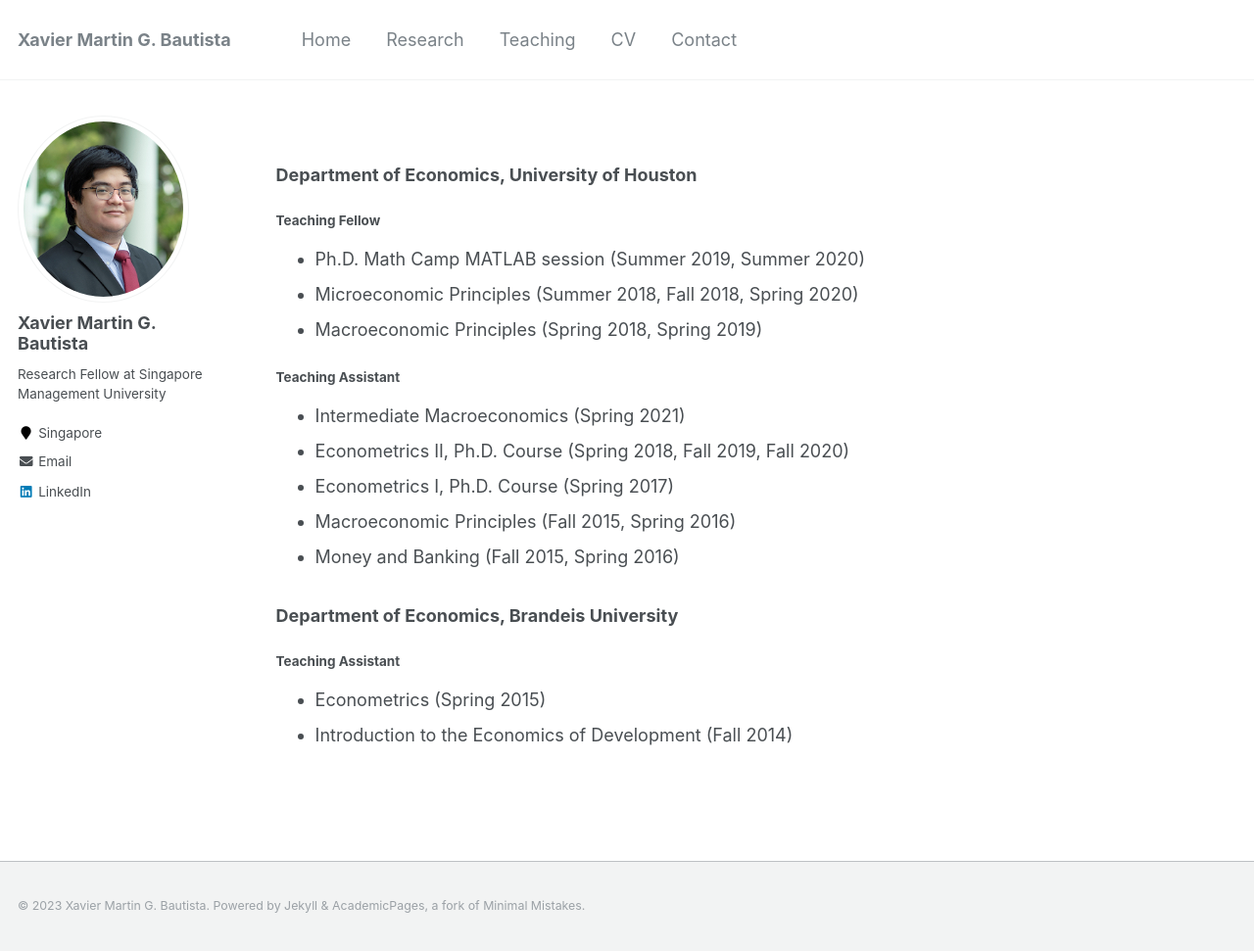
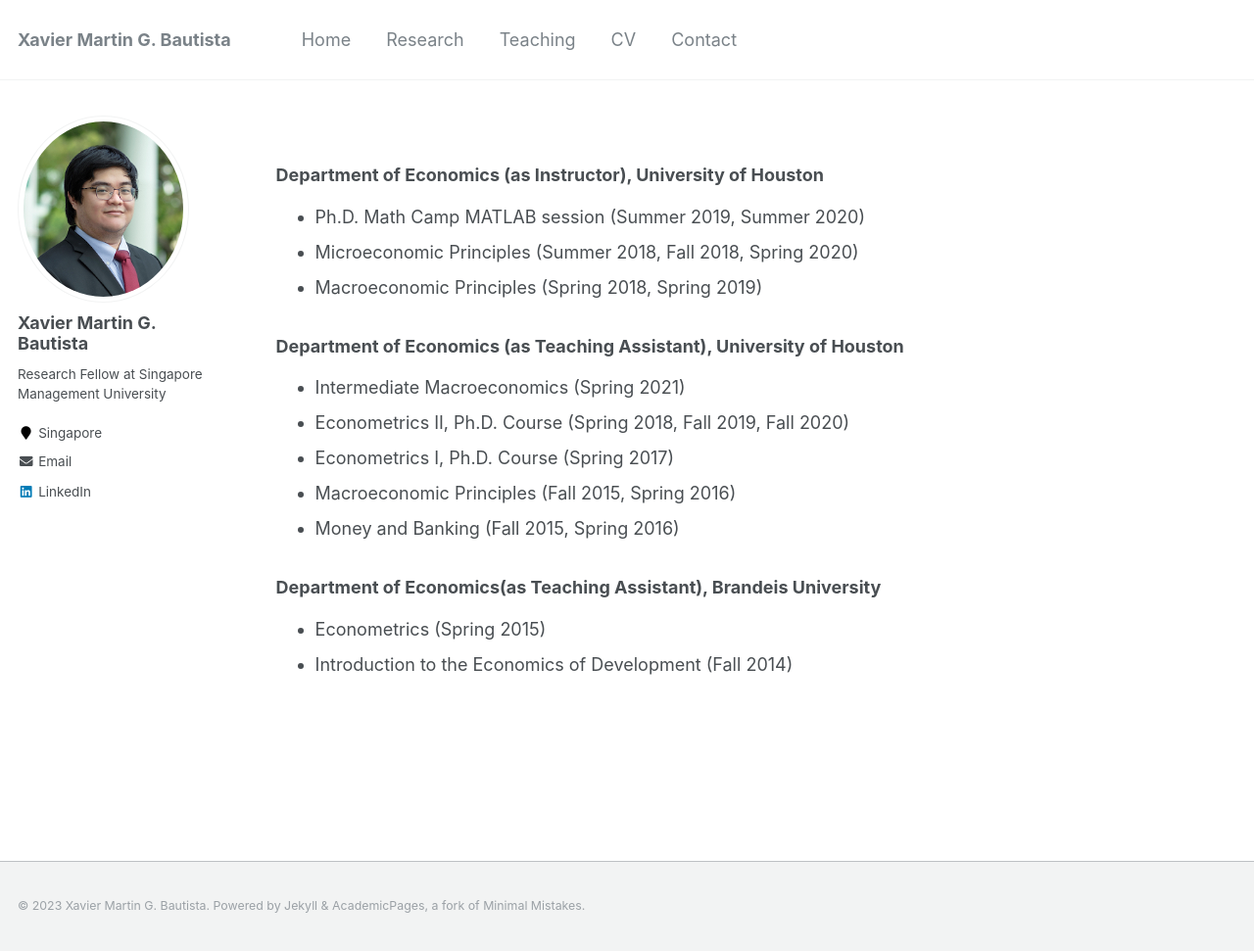
Before and after one commit to xmgbautista/xmgbautista.github.io, a Jekyll site: the page built from _pages/teaching.md, in a window 1280 px wide and 971 px high. Shown: the whole window at 98% size. Built offline with Jekyll 4.4.1, drawn with Linux system fonts in a browser that asks for light colours.

Commit message:
Update teaching.md

```diff
--- a/_pages/teaching.md
+++ b/_pages/teaching.md
@@ -5,15 +5,13 @@ permalink: /teaching/
 author_profile: true
 ---
 
-### Department of Economics, University of Houston
-
-#### Teaching Fellow
+### Department of Economics (as Instructor), University of Houston
 
 * Ph.D. Math Camp MATLAB session (Summer 2019, Summer 2020)
 * Microeconomic Principles (Summer 2018, Fall 2018, Spring 2020)
 * Macroeconomic Principles (Spring 2018, Spring 2019)
 
-#### Teaching Assistant
+### Department of Economics (as Teaching Assistant), University of Houston
 
 * Intermediate Macroeconomics (Spring 2021)
 * Econometrics II, Ph.D. Course (Spring 2018, Fall 2019, Fall 2020)
@@ -21,9 +19,7 @@ author_profile: true
 * Macroeconomic Principles (Fall 2015, Spring 2016)
 * Money and Banking (Fall 2015, Spring 2016)
 
-### Department of Economics, Brandeis University
-
-#### Teaching Assistant
+### Department of Economics(as Teaching Assistant), Brandeis University
 
 * Econometrics (Spring 2015)
 * Introduction to the Economics of Development (Fall 2014)
```
